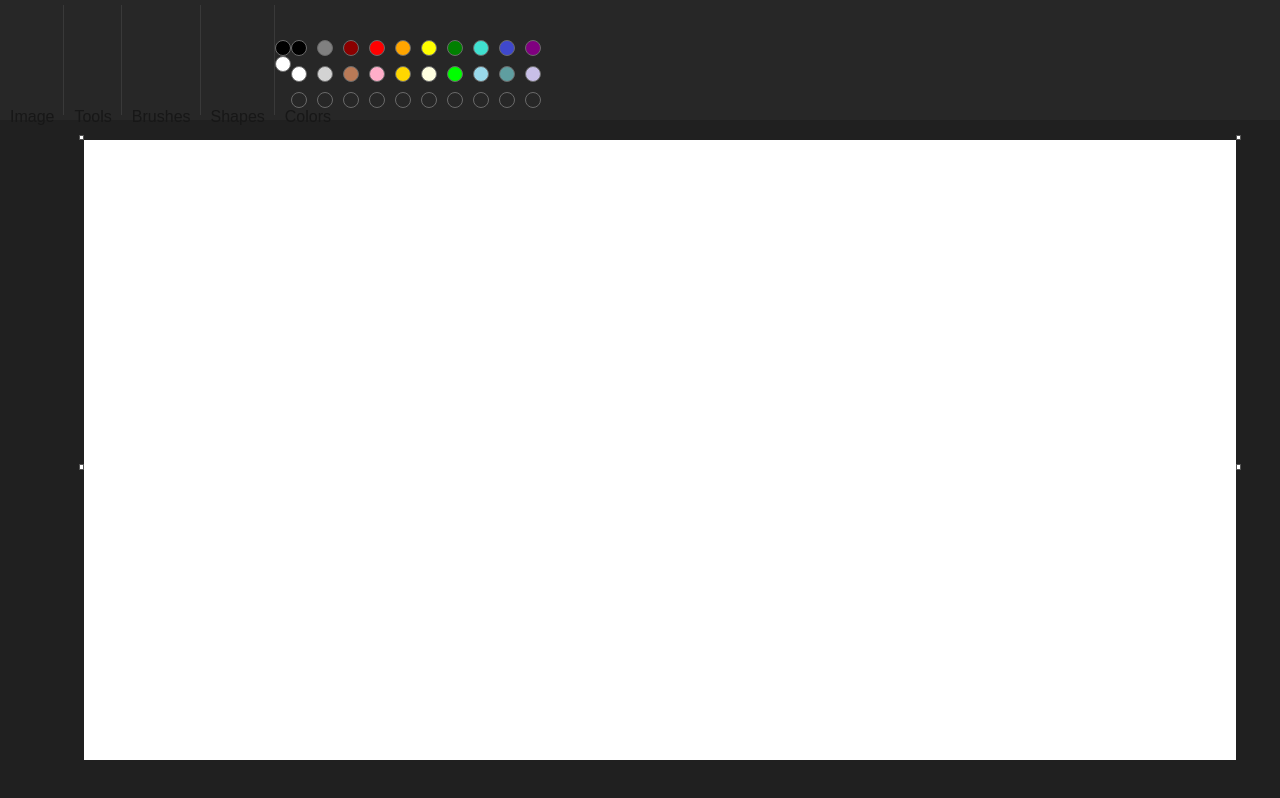
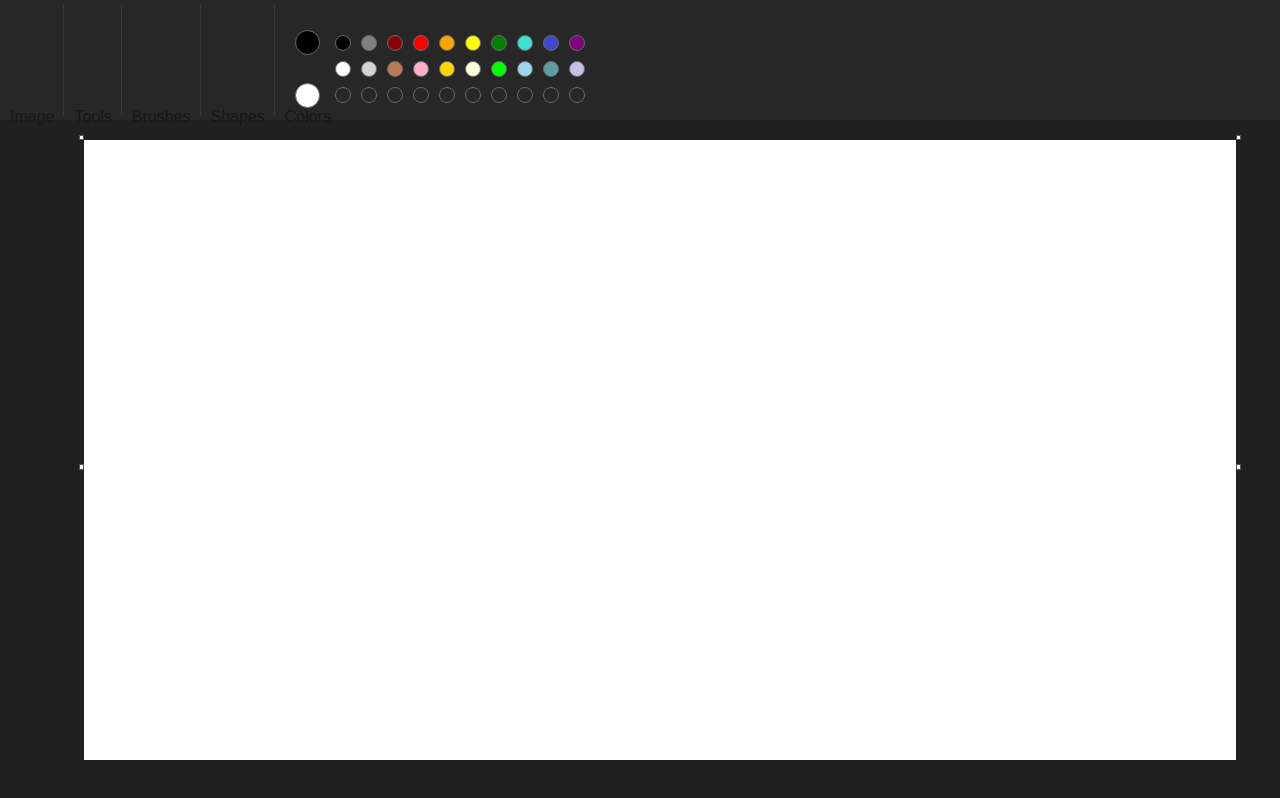
Before and after one commit to depash/paint-clone, a Next.js app: page / in a window 1280 px wide. Built offline with nearby package versions, Linux system fonts and the light colour scheme.

Commit message:
styleing color options day 2

```diff
--- a/src/app/components/menuBar.module.css
+++ b/src/app/components/menuBar.module.css
@@ -33,7 +33,6 @@
 
 .menuItem {
     /* height: 90%; */
-    width: 100%;
 }
 
 .menuLabel {
@@ -46,13 +45,13 @@
 
 .menuColors {
     display: flex;
+    padding-left: 20px;
 }
 
 .allColorOptions {
     display: grid;
     grid-template-columns: repeat(10, 1fr);
-    gap: 10px;
-    width: 200px;
+    /* gap: 1px; */
 }
 
 .colorCircle {
@@ -60,4 +59,25 @@
     height: 16px;
     border-radius: 50%;
     border: .5px solid #6a6a6a;
+    margin: 5px
 }
+
+.mainColorCircle {
+    width: 25px;
+    height: 25px;
+    border-radius: 50%;
+    border: .5px solid #6a6a6a;
+}
+
+.primaryColorOptions {
+    display: flex;
+    flex-direction: column;
+    justify-content: space-between;
+    margin-right: 10px;
+}
+
+.mainColorCircleSelected {}
+
+.mainColorCircleBackground {}
+
+.colorCircleBackground {}
--- a/src/app/components/menuComponents/colors.tsx
+++ b/src/app/components/menuComponents/colors.tsx
@@ -3,32 +3,80 @@ import React from 'react';
 import { useState } from 'react'
 
 type menuBarProps = {
-    colorOptions: Array<String>,
-    additionalColors: Array<String>,
-    brushColor: String,
+    colorOptions: Array<string>,
+    additionalColors: Array<string>,
+    brushColor: string,
     setBrushColor: React.Dispatch<React.SetStateAction<string>>,
 }
 
 export default function Colors({ colorOptions, additionalColors, brushColor, setBrushColor }: menuBarProps) {
-    const [selectedBrushColor, setSelectedBrushColor] = useState(brushColor);
+    const [primaryBrushColor, setPrimaryBrushColor] = useState(brushColor);
     const [secondaryBrushColor, setSecondaryBrushColor] = useState('white');
+    const [selectedPrimaryColorOption, setSelectedPrimaryColorOption] = useState(true)
+
+    const handlePrimaryOptionsClicked = (selected: boolean) => {
+        setSelectedPrimaryColorOption(selected)
+        if (selected) {
+            setBrushColor(primaryBrushColor)
+        }
+        else {
+            setBrushColor(secondaryBrushColor)
+        }
+    }
+
+    const handleColorOptionsClicked = (color: string) => {
+        if (!color) return
+
+        if (selectedPrimaryColorOption) {
+            setPrimaryBrushColor(color)
+            setBrushColor(color)
+        }
+        else {
+            setSecondaryBrushColor(color)
+            setBrushColor(color)
+        }
+    }
 
     return (
         <li className={styles.menuItemWrapper}>
             <div className={`${styles.menuColors} ${styles.menuItem}`}>
                 <div className={styles.primaryColorOptions}>
-                    <div className={styles.colorCircle} style={{ backgroundColor: `black` }}></div>
-                    <div className={styles.colorCircle} style={{ backgroundColor: `${secondaryBrushColor}` }}></div>
+                    <div className={`${selectedPrimaryColorOption ? styles.mainColorCircleSelected : ""} ${styles.mainColorCircleBackground}`}>
+                        <div
+                            className={styles.mainColorCircle}
+                            onClick={() => { handlePrimaryOptionsClicked(true) }}
+                            style={{ backgroundColor: `${primaryBrushColor}` }}
+                        />
+                    </div>
+                    <div className={`${selectedPrimaryColorOption ? styles.mainColorCircleSelected : ""} ${styles.mainColorCircleBackground}`}>
+                        <div
+                            className={styles.mainColorCircle}
+                            onClick={() => { handlePrimaryOptionsClicked(false) }}
+                            style={{ backgroundColor: `${secondaryBrushColor}` }}
+                        />
+                    </div>
                 </div>
                 <div className={styles.allColorOptions}>
                     {colorOptions.map((color, index) => (
-                        <div className={styles.colorCircle} style={{ backgroundColor: `${color}` }}></div>
+                        <div className={styles.colorCircleBackground}>
+                            <div
+                                onClick={() => { handleColorOptionsClicked(color) }}
+                                className={styles.colorCircle}
+                                style={{ backgroundColor: `${color}` }}
+                            />
+                        </div>
                     ))}
                     {additionalColors.map((color, index) => (
-                        <div className={styles.colorCircle} style={{ backgroundColor: `${color}` }}></div>
+                        <div className={styles.colorCircleBackground}>
+                            <div
+                                onClick={() => { handleColorOptionsClicked(color) }}
+                                className={styles.colorCircle}
+                                style={{ backgroundColor: `${color}` }}
+                            />
+                        </div>
                     ))}
                 </div>
-                <div className={styles.colorPicker}></div>
+                {/* <div className={styles.colorPicker}></div> */}
             </div>
             <p className={styles.menuLabel}>Colors</p>
         </li>
```
